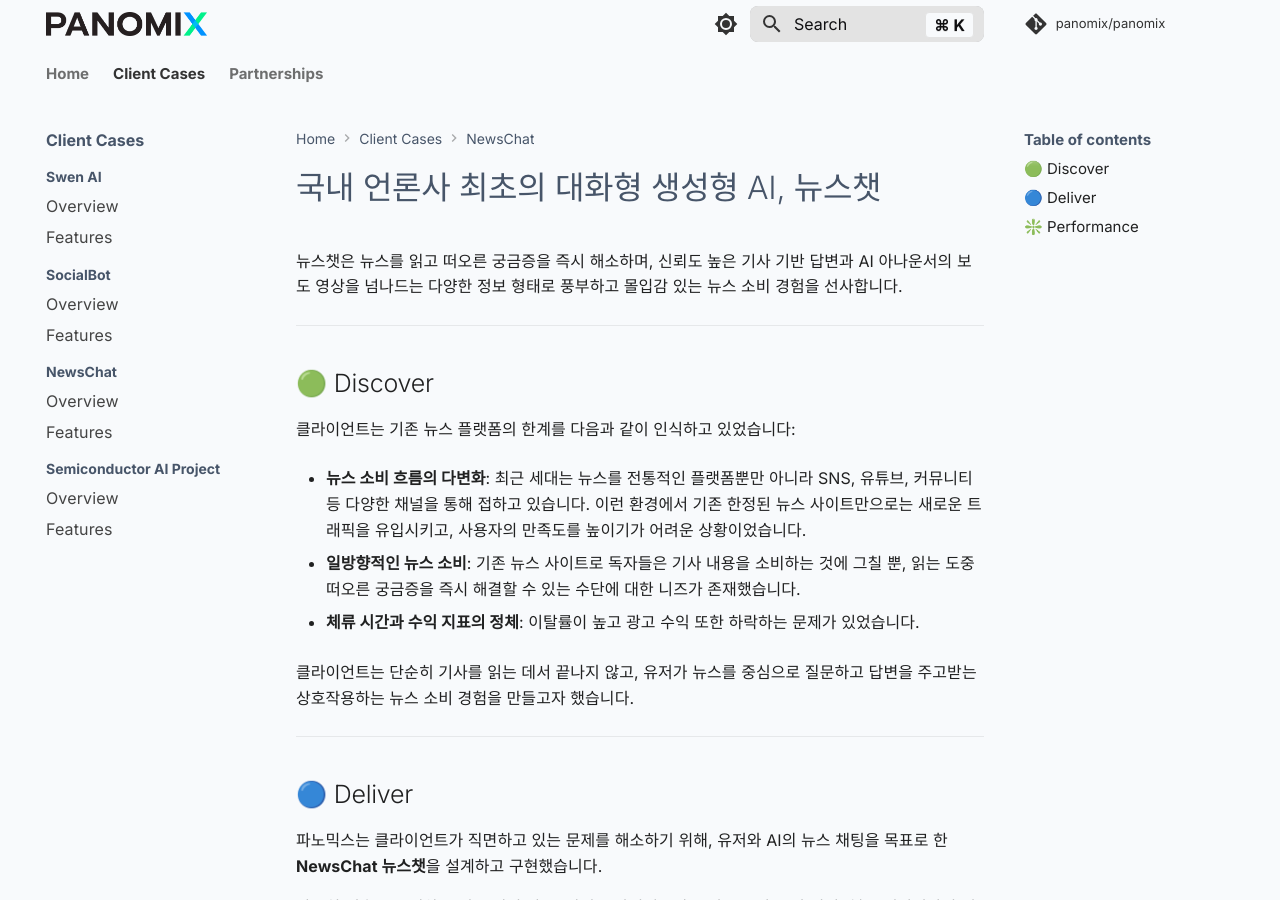
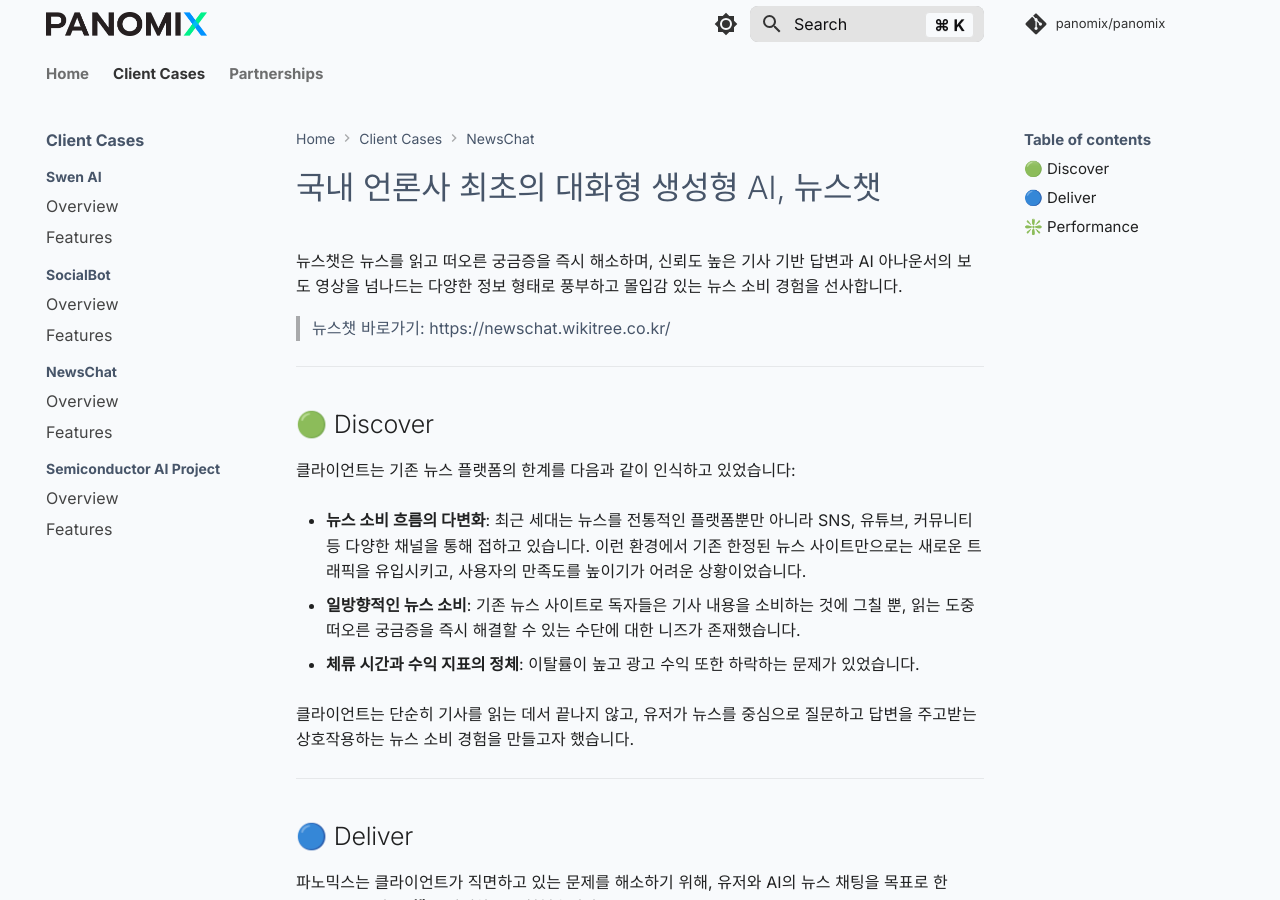
Before and after one commit to panomix/panomix, an MkDocs documentation site: the page built from docs/clients/newschat/newschat.md, in a window 1280 px wide and 900 px high. Built offline with MkDocs 1.6.1 and Material for MkDocs 9.7.7, drawn with Linux system fonts in a browser that asks for light colours; comment, search, counter and statistics services are not loaded.

Commit message:
Update newschat.md

```diff
--- a/docs/clients/newschat/newschat.md
+++ b/docs/clients/newschat/newschat.md
@@ -2,6 +2,8 @@
 
 뉴스챗은 뉴스를 읽고 떠오른 궁금증을 즉시 해소하며,
 신뢰도 높은 기사 기반 답변과 AI 아나운서의 보도 영상을 넘나드는 다양한 정보 형태로 풍부하고 몰입감 있는 뉴스 소비 경험을 선사합니다.
+
+>뉴스챗 바로가기: https://newschat.wikitree.co.kr/
 
 ---
 
```
